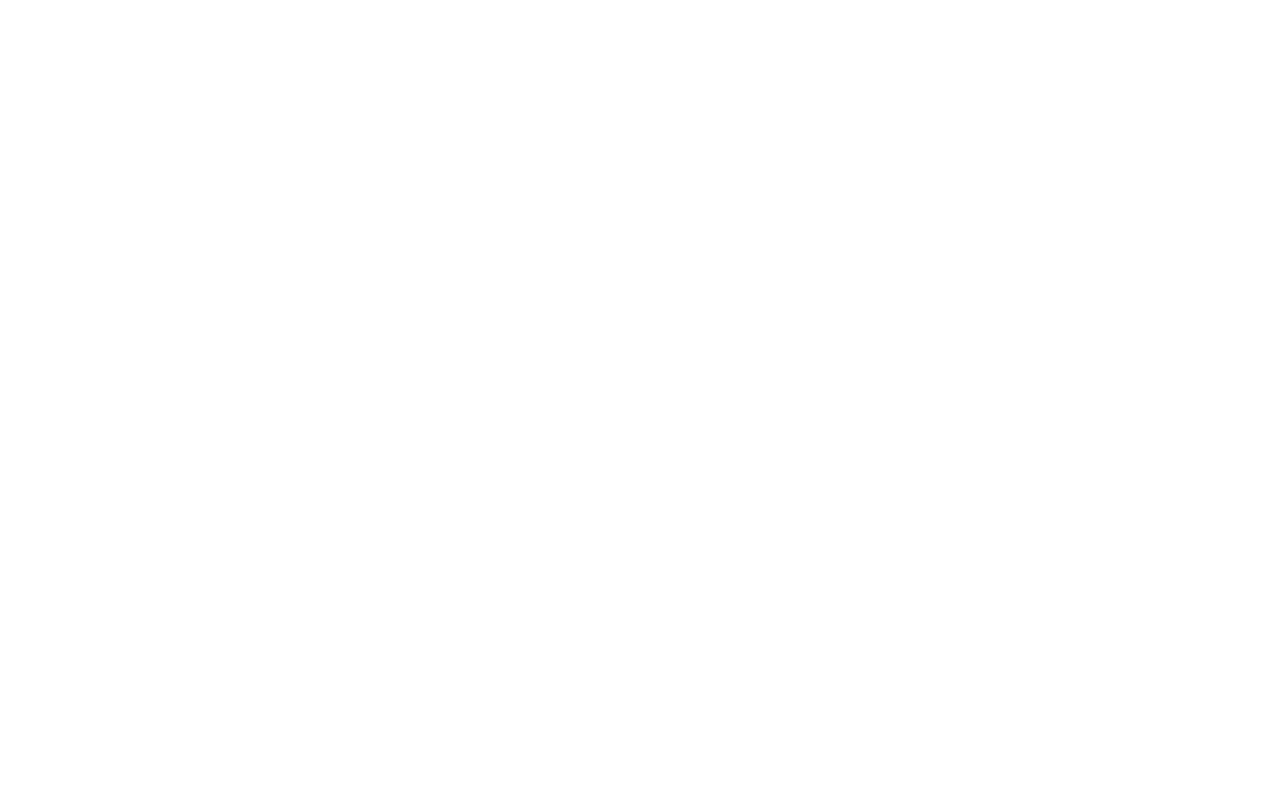
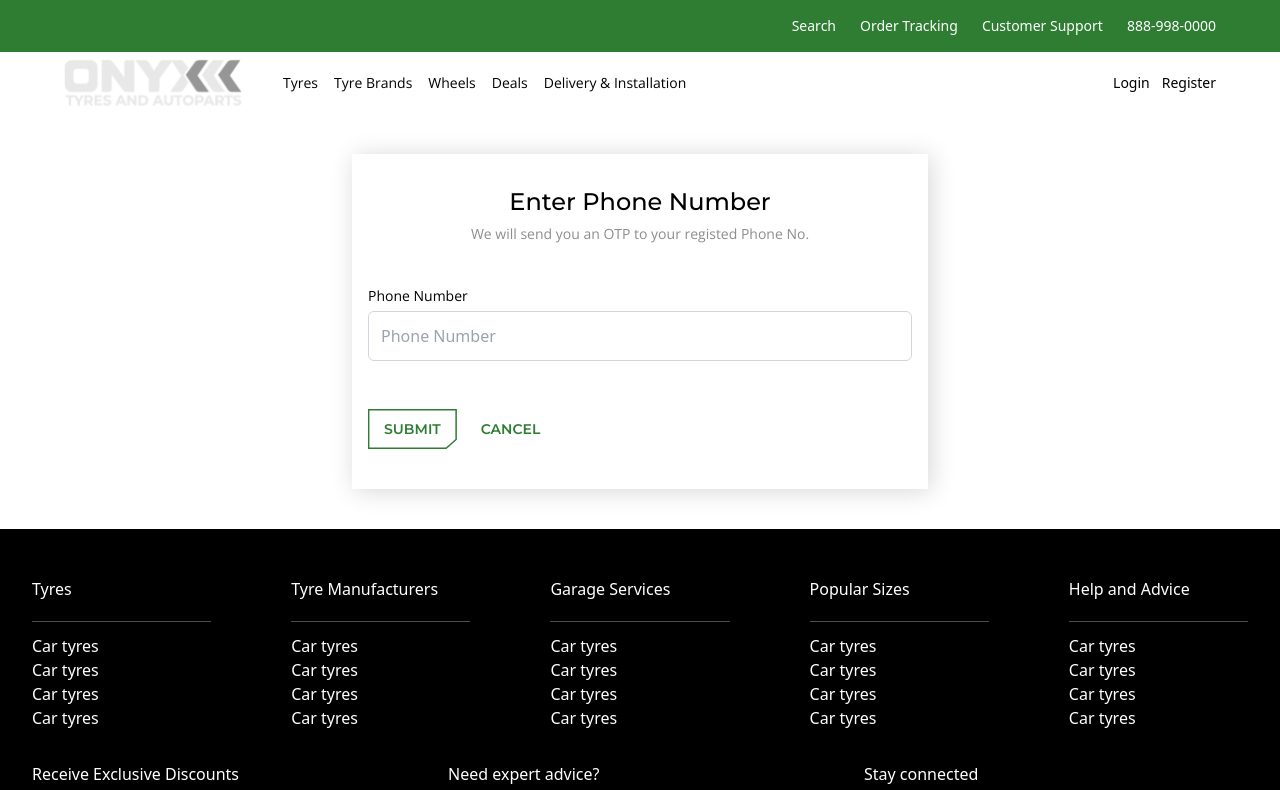
Before and after one commit to brijwonyx/onyx_tyre_frontend, a React (Vite) app: page /otp-login in a window 1280 px wide. Before the commit this address had no page. Shown: the top 790 px of the page. Built offline with nearby package versions, Linux system fonts and the light colour scheme.

Commit message:
added login with Otp and Login with Google UI

```diff
--- a/src/App.jsx
+++ b/src/App.jsx
@@ -1,9 +1,10 @@
 import { BrowserRouter, Routes, Route } from "react-router-dom";
 import Home from "./Home/home";
-import Login from "./Login/Login";
-import ResetPassword from "./Login/ResetPassword";
-import SignUp from "./Login/Signup";
 import Layout from "./Layout";
+import OtpLogin from "./Auth/OtpLogin";
+import Login from "./Auth/Login";
+import SignUp from "./Auth/Signup";
+import ResetPassword from "./Auth/ResetPassword";
 
 function App() {
   return (
@@ -13,6 +14,7 @@
           <Route path="/" element={<Home />} />
           <Route path="/login" element={<Login />} />
           <Route path="/register" element={<SignUp />} />
+          <Route path="/otp-login" element={<OtpLogin />} />
           <Route path="/reset-password" element={<ResetPassword />} />
         </Route>
       </Routes>
--- /dev/null
+++ b/src/Auth/Login.jsx
@@ -0,0 +1,57 @@
+import { Link } from "react-router-dom";
+import Button from "../Components/Common/Forms/Button";
+import Input from "../Components/Common/Forms/Input";
+import PasswordInput from "../Components/Common/Forms/PasswordInput";
+
+const Login = () => {
+  return (
+    <div className="bg-white text-black px-16 py-10">
+      <div className="w-6/12 mx-auto shadow-[3px_2px_23.5px_0px_#00000029] py-4">
+        <div className="py-4 text-center tracking-normal pt-4  px-4 ">
+          <h2 className="font-montserrat text-2xl font-medium leading-[32px] mb-2 ">
+            Login
+          </h2>
+          <p className="text-[#8D8D8D] text-sm font-openSans font-normal leading-[120%]">
+            Please enter your email and password below to access your account
+          </p>
+        </div>
+        <div className="px-4 mt-4">
+          <button className="w-full flex items-center justify-center gap-3 border border-gray-300 rounded-lg py-3 text-sm font-medium text-gray-700 hover:bg-gray-50 transition mb-4 font-montserrat">
+            <img
+              src="https://www.svgrepo.com/show/475656/google-color.svg"
+              alt="Google"
+              className="w-5 h-5"
+            />
+            Login with Google
+          </button>
+          <div className="flex items-center font-openSans w-3/4 mx-auto">
+            <div className="flex-grow border-t border-gray-300"></div>
+            <span className="mx-4 text-sm text-gray-500 font-medium">OR</span>
+            <div className="flex-grow border-t border-gray-300"></div>
+          </div>
+        </div>
+        <div className="px-4 py-6">
+          <Input
+            label="Email Address *"
+            type="text"
+            placeholder="Email Address"
+          />
+          <PasswordInput label="Password *" />
+          <div className="text-primary font-montserrat text-sm font-medium text-center">
+            <Link to="/otp-login">Login with OTP</Link>
+          </div>
+          <div className="flex gap-6 pt-6">
+            <Button>Sign in</Button>
+            <Link
+              to="/reset-password"
+              className="font-montserrat text-primary font-semibold text-sm uppercase py-[10px]"
+            >
+              Forgot Password?
+            </Link>
+          </div>
+        </div>
+      </div>
+    </div>
+  );
+};
+export default Login;
--- /dev/null
+++ b/src/Auth/OtpLogin.jsx
@@ -0,0 +1,99 @@
+import { useState, useRef } from "react";
+import Input from "../Components/Common/Forms/Input";
+import Button from "../Components/Common/Forms/Button";
+import { Link } from "react-router-dom";
+
+const OtpLogin = () => {
+  const [step, setStep] = useState("phone");
+  return (
+    <div className="bg-white text-black px-16 py-10">
+      <div className="w-6/12 mx-auto shadow-[3px_2px_23.5px_0px_#00000029] py-4">
+        {step === "phone" && <EnterPhone setStep={setStep} />}
+        {step === "otp" && <OtpVerification setStep={setStep} />}
+      </div>
+    </div>
+  );
+};
+
+const EnterPhone = ({ setStep }) => {
+  return (
+    <div>
+      <div className="py-4 text-center tracking-normal pt-4   ">
+        <h2 className="font-montserrat text-2xl font-medium leading-[32px] mb-2 ">
+          Enter Phone Number
+        </h2>
+        <p className="text-[#8D8D8D] text-sm font-openSans font-normal leading-[120%]">
+          We will send you an OTP to your registed Phone No.
+        </p>
+      </div>
+      <div className="px-4 py-6">
+        <Input type="text" label="Phone Number" placeholder="Phone Number" />
+        <div className="flex gap-6 pt-6">
+          <Button onClick={() => setStep("otp")}>Submit</Button>
+          <Link
+            to="/login"
+            className="font-montserrat text-primary font-semibold text-sm uppercase py-[10px]"
+          >
+            Cancel
+          </Link>
+        </div>
+      </div>
+    </div>
+  );
+};
+const OtpVerification = () => {
+  const [otp, setOtp] = useState(new Array(6).fill(""));
+
+  const handleChange = (value, index) => {
+    if (!/^\d?$/.test(value)) return;
+
+    const newOtp = [...otp];
+    newOtp[index] = value;
+    setOtp(newOtp);
+  };
+
+  return (
+    <div>
+      <div className="py-4 text-center tracking-normal pt-4   ">
+        <h2 className="font-montserrat text-2xl font-medium leading-[32px] mb-2 ">
+          Enter OTP
+        </h2>
+        <p className="text-[#8D8D8D] text-sm font-openSans font-normal leading-[120%]">
+          Please enter the OTP send to your registered Phone No.
+        </p>
+      </div>
+      <div className="w-9/12 mx-auto py-5 px-5">
+        <div className="flex justify-center gap-5 py-5">
+          {otp.map((digit, index) => (
+            <input
+              key={index}
+              type="text"
+              maxLength="1"
+              value={digit}
+              onChange={(e) => handleChange(e.target.value, index)}
+              className="
+                w-12 h-12
+                text-center text-lg font-semibold
+                border border-gray-300 rounded-md
+                focus:outline-none focus:ring-2 focus:ring-primary
+            "
+            />
+          ))}
+        </div>
+        <button className="text-primary text-sm font-medium flex justify-end w-full font-montserrat">
+          Resend OTP
+        </button>
+        <div className="flex justify-center gap-6 pt-6">
+          <Button>Submit</Button>
+          <Link
+            to="/login"
+            className="font-montserrat text-primary font-semibold text-sm uppercase py-[10px]"
+          >
+            Cancel
+          </Link>
+        </div>
+      </div>
+    </div>
+  );
+};
+export default OtpLogin;
--- a/src/Components/Common/Forms/Button.jsx
+++ b/src/Components/Common/Forms/Button.jsx
@@ -1,8 +1,8 @@
-const Button = ({ children, solid = false   }) => {
+const Button = ({ children, solid = false ,onClick  }) => {
   return (
     <button className={`btn-primary relative px-4 py-[10px] text-sm font-semibold font-montserrat uppercase
       ${solid ? " text-white" : " text-primary"}
-    `}>
+    `} onClick={onClick}>
       <svg
         className="absolute inset-0 w-full h-full"
         viewBox="0 0 100 38"
--- a/src/Login/Login.jsx
+++ /dev/null
@@ -1,32 +0,0 @@
-import { Link } from "react-router-dom";
-import Button from "../Components/Common/Forms/Button";
-import Input from "../Components/Common/Forms/Input";
-import PasswordInput from "../Components/Common/Forms/PasswordInput";
-
-const Login = () => {
-  return (
-    <div className="bg-white text-black px-16 py-10">
-      <div className="w-6/12 mx-auto shadow-[3px_2px_23.5px_0px_#00000029] py-4">
-        <div className="py-4 text-center tracking-normal pt-4   ">
-          <h2 className="font-montserrat text-2xl font-medium leading-[32px] mb-2 ">Login</h2>
-          <p className="text-[#8D8D8D] text-sm font-openSans font-normal leading-[120%]">
-            Please enter your email and password below to access your account
-          </p>
-        </div>
-        <div className="px-4 py-6">
-          <Input
-            label="Email Address *"
-            type="text"
-            placeholder="Email Address"
-          />
-          <PasswordInput label="Password *" />
-          <div className="flex gap-6 pt-6">
-            <Button>Sign in</Button>
-            <Link to="/reset-password" className="font-montserrat text-primary font-semibold text-sm uppercase py-[10px]">Forgot Password?</Link>
-          </div>
-        </div>
-      </div>
-    </div>
-  );
-};
-export default Login;
```
Also changed, not shown: src/Auth/ResetPassword.jsx (renamed from src/Login/ResetPassword.jsx), src/Auth/SignUp.jsx (renamed from src/Login/SignUp.jsx).
